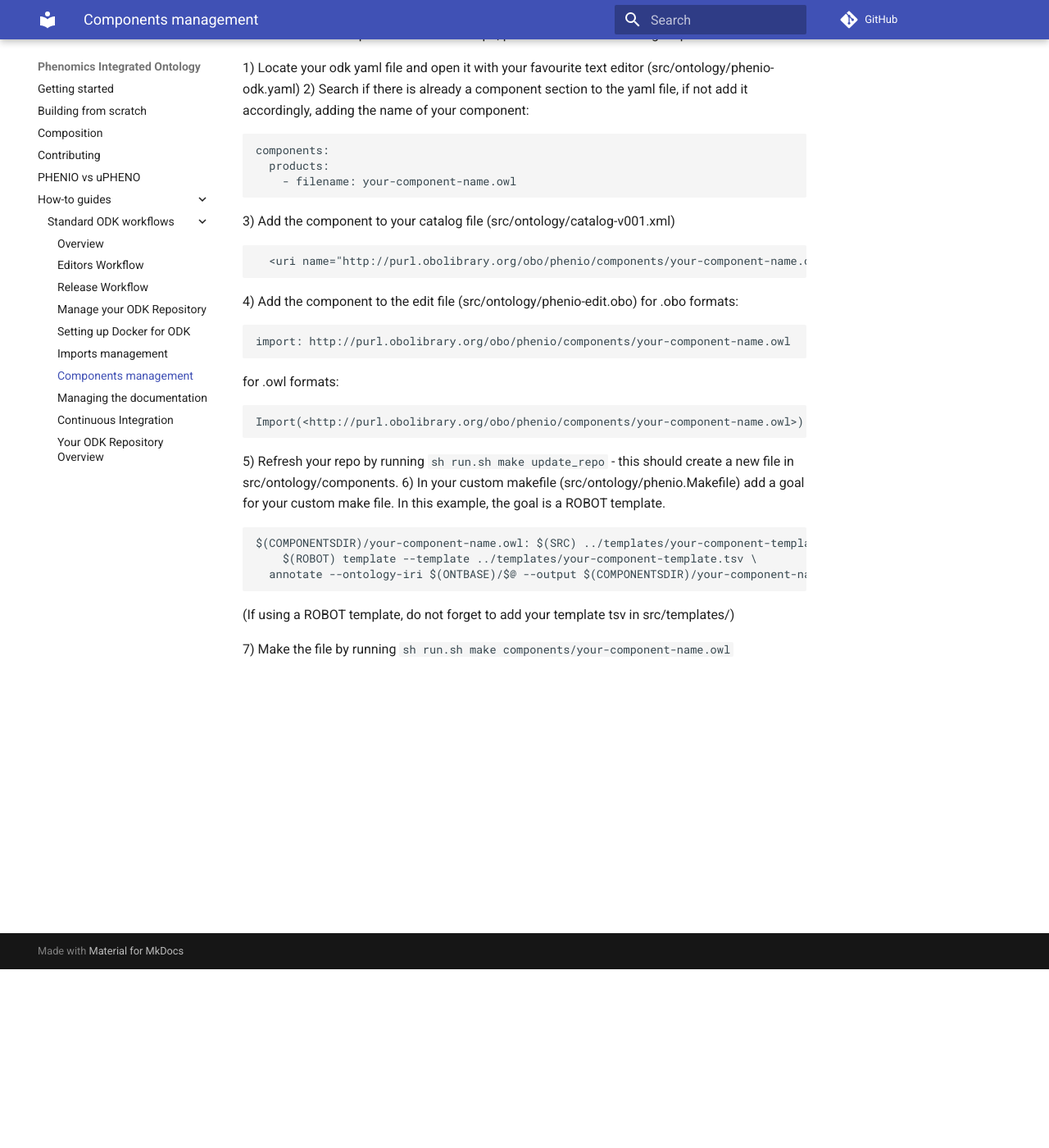
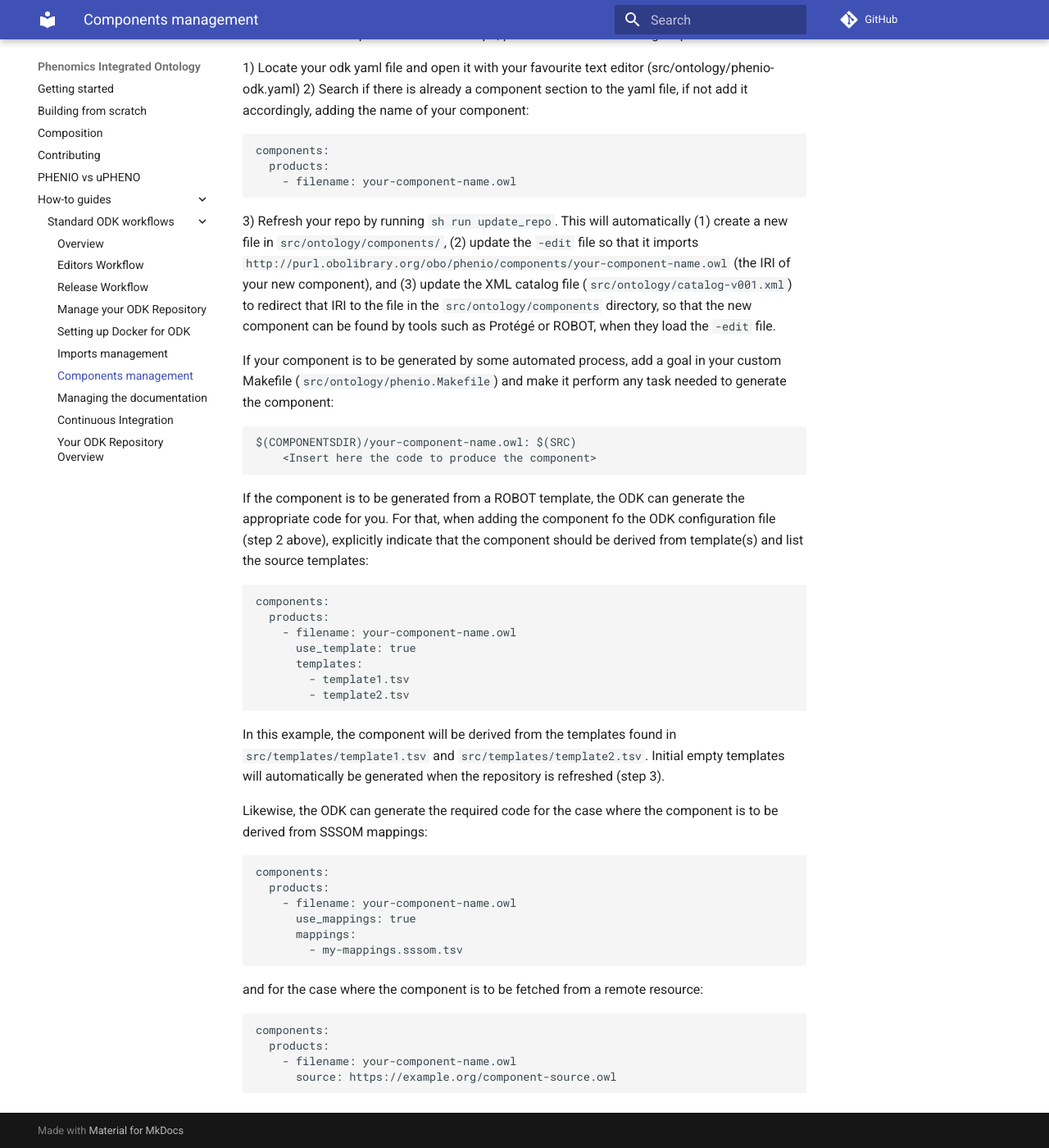
Before and after one commit to monarch-initiative/phenio, an MkDocs documentation site: the page built from docs/odk-workflows/components.md, in a window 1280 px wide and 1400 px high, scrolled down 218 px. Shown: the whole window at 82% size. Built offline with MkDocs 1.6.1 and Material for MkDocs 9.7.7, drawn with Linux system fonts in a browser that asks for light colours; comment, search, counter and statistics services are not loaded.

Commit message:
ODK 16 migration

````diff
--- a/docs/odk-workflows/components.md
+++ b/docs/odk-workflows/components.md
@@ -14,34 +14,45 @@ components:
     - filename: your-component-name.owl
 ```
 
-3) Add the component to your catalog file (src/ontology/catalog-v001.xml)
+3) Refresh your repo by running `sh run update_repo`. This will automatically (1) create a new file in `src/ontology/components/`, (2) update the `-edit` file so that it imports `http://purl.obolibrary.org/obo/phenio/components/your-component-name.owl` (the IRI of your new component), and (3) update the XML catalog file (`src/ontology/catalog-v001.xml`) to redirect that IRI to the file in the `src/ontology/components` directory, so that the new component can be found by tools such as Protégé or ROBOT, when they load the `-edit` file.
+
+If your component is to be generated by some automated process, add a goal in your custom Makefile (`src/ontology/phenio.Makefile`) and make it perform any task needed to generate the component:
 
 ```
-  <uri name="http://purl.obolibrary.org/obo/phenio/components/your-component-name.owl" uri="components/your-component-name.owl"/>
+$(COMPONENTSDIR)/your-component-name.owl: $(SRC)
+	<Insert here the code to produce the component>
 ```
 
-4) Add the component to the edit file (src/ontology/phenio-edit.obo)
-for .obo formats:
+If the component is to be generated from a ROBOT template, the ODK can generate the appropriate code for you. For that, when adding the component fo the ODK configuration file (step 2 above), explicitly indicate that the component should be derived from template(s) and list the source templates:
 
 ```
-import: http://purl.obolibrary.org/obo/phenio/components/your-component-name.owl
+components:
+  products:
+    - filename: your-component-name.owl
+      use_template: true
+      templates:
+        - template1.tsv
+        - template2.tsv
 ```
 
-for .owl formats:
+In this example, the component will be derived from the templates found in `src/templates/template1.tsv` and `src/templates/template2.tsv`. Initial empty templates will automatically be generated when the repository is refreshed (step 3).
+
+Likewise, the ODK can generate the required code for the case where the component is to be derived from SSSOM mappings:
 
 ```
-Import(<http://purl.obolibrary.org/obo/phenio/components/your-component-name.owl>)
+components:
+  products:
+    - filename: your-component-name.owl
+      use_mappings: true
+      mappings:
+        - my-mappings.sssom.tsv
 ```
 
-5) Refresh your repo by running `sh run.sh make update_repo` - this should create a new file in src/ontology/components.
-6) In your custom makefile (src/ontology/phenio.Makefile) add a goal for your custom make file. In this example, the goal is a ROBOT template.
+and for the case where the component is to be fetched from a remote resource:
 
 ```
-$(COMPONENTSDIR)/your-component-name.owl: $(SRC) ../templates/your-component-template.tsv
-	$(ROBOT) template --template ../templates/your-component-template.tsv \
-  annotate --ontology-iri $(ONTBASE)/$@ --output $(COMPONENTSDIR)/your-component-name.owl
+components:
+  products:
+    - filename: your-component-name.owl
+      source: https://example.org/component-source.owl
 ```
-
-(If using a ROBOT template, do not forget to add your template tsv in src/templates/)
-
-7) Make the file by running `sh run.sh make components/your-component-name.owl`
--- a/src/ontology/phenio-odk.yaml
+++ b/src/ontology/phenio-odk.yaml
@@ -4,6 +4,7 @@ github_org: monarch-initiative
 repo: phenio
 report_fail_on: none
 use_mappings: True
+manage_import_declarations: False
 release_artefacts:
   - base
   - full
--- a/src/ontology/run.sh.conf
+++ b/src/ontology/run.sh.conf
@@ -1,2 +1,3 @@
 ODK_DEBUG=yes
-ODK_TAG=v1.5.3
+ODK_TAG=v1.6
+ODK_JAVA_OPTS=-Xmx50G
````
Also changed, not shown: docs/odk-workflows/ManageAutomatedTest.md (added, +27 -0 lines), 3 other files.
